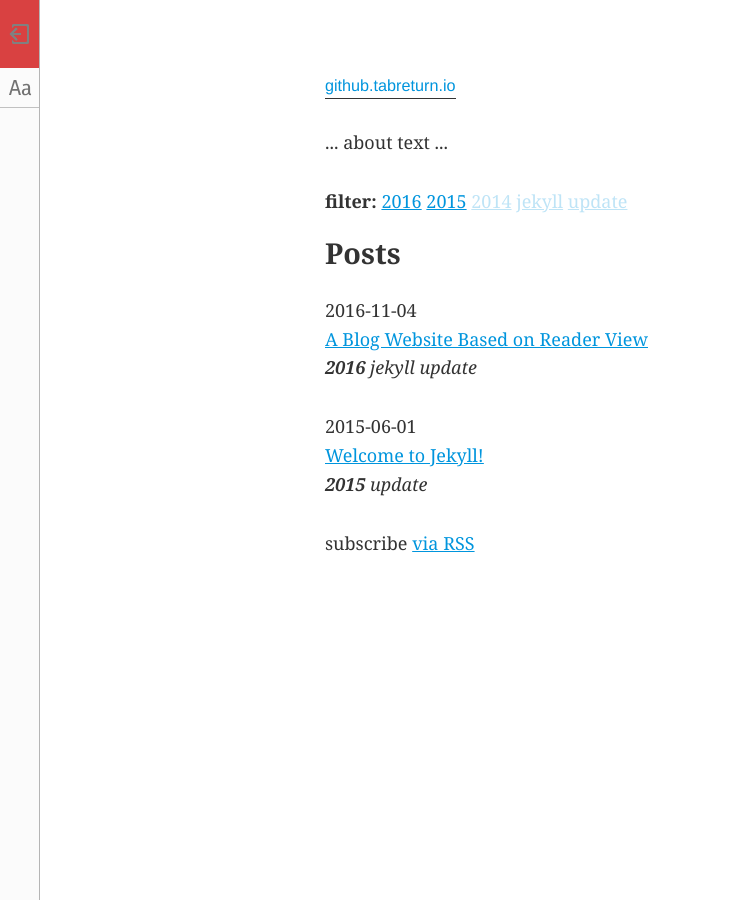
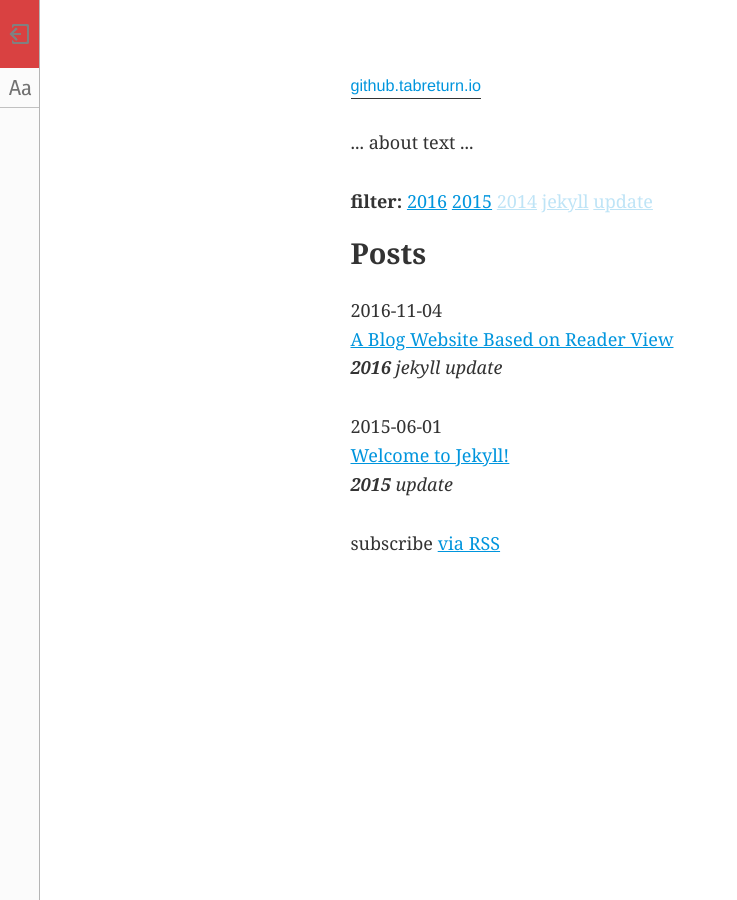
Before and after one commit to tabreturn/tabreturn.github.io, a Jekyll site: the page built from index.html, in a window 1280 px wide. Shown: the whole page, without its empty margins (0-737 px from the left). Built offline with Jekyll 4.4.1, drawn with Linux system fonts in a browser that asks for light colours; a script that is not in the unit is left out; comment, search, counter and statistics services are not loaded.

Commit message:
- fix body left-padding bug

```diff
--- a/css/aboutReaderOverrides.css
+++ b/css/aboutReaderOverrides.css
@@ -1,3 +1,7 @@
+body {
+  padding-left: 51px;
+}
+
 h1 {
   padding-bottom: 0.2em;
 }
```
